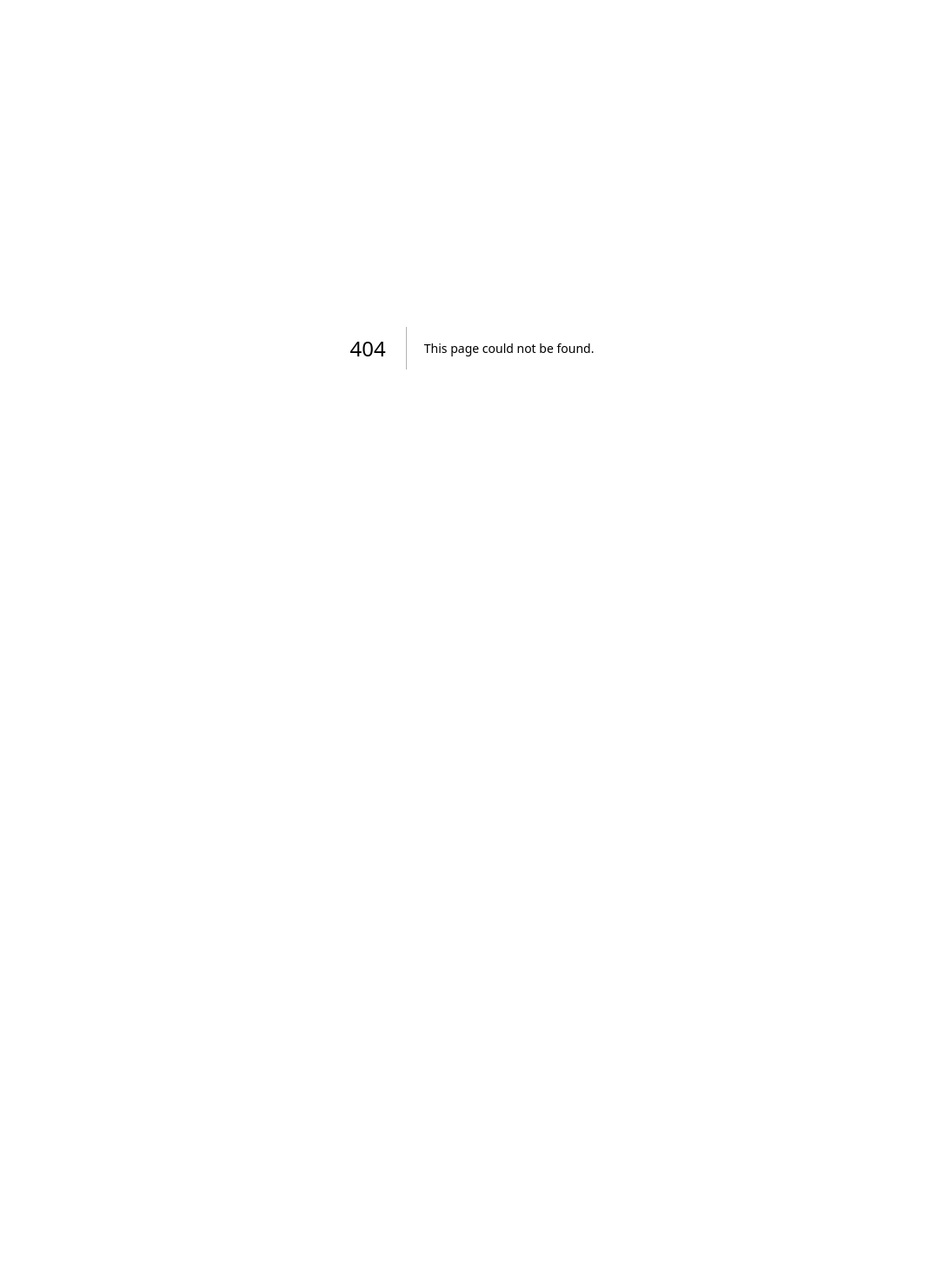
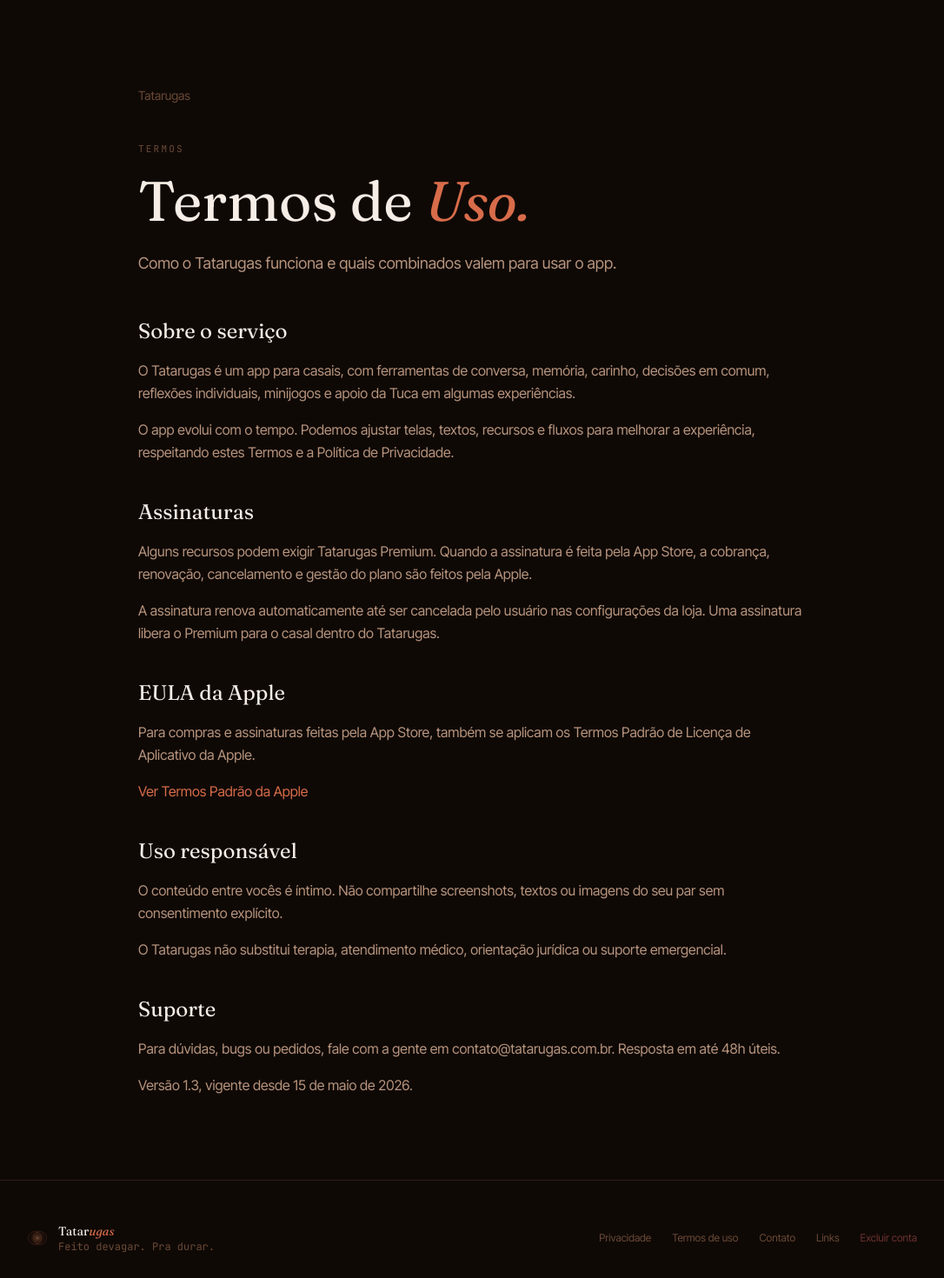
Before and after one commit to guiChehade/tatarugas-site, a Next.js app: page /terms in a window 1280 px wide. Before the commit this address had no page. Shown: the top 1470 px of the page at 87% size, without its empty margins (97-1183 px from the left). Before the commit the page ends 800 px from the top, so only its background shows below. Built offline with nearby package versions, Linux system fonts and the light colour scheme.

Commit message:
fix: publish legal pages

```diff
--- /dev/null
+++ b/app/privacy/page.tsx
@@ -0,0 +1,85 @@
+import type { Metadata } from "next";
+import { Footer } from "@/components/Footer";
+
+export const metadata: Metadata = {
+  title: "Política de Privacidade | Tatarugas",
+  description:
+    "Como o Tatarugas trata dados, privacidade, imagens, mensagens e exclusão de conta.",
+};
+
+const sections = [
+  {
+    title: "O que coletamos",
+    paragraphs: [
+      "Dados que você escreve ou adiciona no app: respostas, diário, carinhos, cápsulas, humor, conversa, imagens, memórias, planos e movimentos dos minijogos.",
+      "Dados básicos do perfil: nome, email, foto opcional, dados opcionais de nascimento e informações necessárias para manter sua conta e seu relacionamento no app.",
+    ],
+  },
+  {
+    title: "Privado e compartilhado",
+    paragraphs: [
+      "Conteúdos privados, como seu diário e algumas reflexões individuais, ficam visíveis só para você.",
+      "Conteúdos compartilhados, como carinhos enviados, planos, cápsulas abertas, conversa, imagens e jogos cooperativos, ficam disponíveis para o casal.",
+    ],
+  },
+  {
+    title: "IA e operadores técnicos",
+    paragraphs: [
+      "Algumas funções da Tuca usam provedores de IA apenas quando necessário para gerar reflexões, sugestões ou devolutivas. Não vendemos dados e não usamos conteúdo íntimo para anúncios.",
+      "Usamos provedores técnicos como Supabase, Expo, Apple, Google, PostHog, Sentry, Anthropic e OpenAI para autenticação, banco, storage, notificações, estabilidade, telemetria opcional e recursos de IA.",
+    ],
+  },
+  {
+    title: "Exclusão e suporte",
+    paragraphs: [
+      "Você pode excluir sua conta em Perfil > Conta > Excluir conta. Em alguns conteúdos compartilhados, o que já foi entregue ao par pode continuar visível para ele.",
+      "Dúvidas ou pedidos especiais podem ser enviados para contato@tatarugas.com.br.",
+    ],
+  },
+];
+
+export default function PrivacyPage() {
+  return (
+    <>
+      <main className="min-h-screen px-6 py-16 md:py-24">
+        <article className="mx-auto max-w-3xl">
+          <a
+            href="/"
+            className="text-sm text-text-dim hover:text-text-secondary transition-colors"
+          >
+            Tatarugas
+          </a>
+
+          <header className="mt-10 mb-12">
+            <p className="font-mono text-[11px] text-text-dim tracking-[0.2em] uppercase mb-4">
+              Privacidade
+            </p>
+            <h1 className="font-display text-[clamp(2.2rem,6vw,4rem)] leading-[1.05] text-text-primary">
+              Política de <em className="text-ember">Privacidade.</em>
+            </h1>
+            <p className="mt-6 text-text-secondary text-lg leading-relaxed">
+              O que a gente guarda, como usa e como você pede para apagar.
+              Versão 1.5, vigente desde 28 de maio de 2026.
+            </p>
+          </header>
+
+          <div className="space-y-10">
+            {sections.map((section) => (
+              <section key={section.title}>
+                <h2 className="font-display text-2xl text-text-primary mb-4">
+                  {section.title}
+                </h2>
+                <div className="space-y-4 text-text-secondary leading-relaxed">
+                  {section.paragraphs.map((paragraph) => (
+                    <p key={paragraph}>{paragraph}</p>
+                  ))}
+                </div>
+              </section>
+            ))}
+          </div>
+        </article>
+      </main>
+      <Footer />
+    </>
+  );
+}
--- /dev/null
+++ b/app/terms/page.tsx
@@ -0,0 +1,102 @@
+import type { Metadata } from "next";
+import { Footer } from "@/components/Footer";
+
+export const metadata: Metadata = {
+  title: "Termos de Uso | Tatarugas",
+  description:
+    "Termos de uso do Tatarugas e EULA aplicável a compras e assinaturas pela App Store.",
+};
+
+const sections = [
+  {
+    title: "Sobre o serviço",
+    paragraphs: [
+      "O Tatarugas é um app para casais, com ferramentas de conversa, memória, carinho, decisões em comum, reflexões individuais, minijogos e apoio da Tuca em algumas experiências.",
+      "O app evolui com o tempo. Podemos ajustar telas, textos, recursos e fluxos para melhorar a experiência, respeitando estes Termos e a Política de Privacidade.",
+    ],
+  },
+  {
+    title: "Assinaturas",
+    paragraphs: [
+      "Alguns recursos podem exigir Tatarugas Premium. Quando a assinatura é feita pela App Store, a cobrança, renovação, cancelamento e gestão do plano são feitos pela Apple.",
+      "A assinatura renova automaticamente até ser cancelada pelo usuário nas configurações da loja. Uma assinatura libera o Premium para o casal dentro do Tatarugas.",
+    ],
+  },
+  {
+    title: "EULA da Apple",
+    paragraphs: [
+      "Para compras e assinaturas feitas pela App Store, também se aplicam os Termos Padrão de Licença de Aplicativo da Apple.",
+    ],
+  },
+  {
+    title: "Uso responsável",
+    paragraphs: [
+      "O conteúdo entre vocês é íntimo. Não compartilhe screenshots, textos ou imagens do seu par sem consentimento explícito.",
+      "O Tatarugas não substitui terapia, atendimento médico, orientação jurídica ou suporte emergencial.",
+    ],
+  },
+  {
+    title: "Suporte",
+    paragraphs: [
+      "Para dúvidas, bugs ou pedidos, fale com a gente em contato@tatarugas.com.br. Resposta em até 48h úteis.",
+      "Versão 1.3, vigente desde 15 de maio de 2026.",
+    ],
+  },
+];
+
+export default function TermsPage() {
+  return (
+    <>
+      <main className="min-h-screen px-6 py-16 md:py-24">
+        <article className="mx-auto max-w-3xl">
+          <a
+            href="/"
+            className="text-sm text-text-dim hover:text-text-secondary transition-colors"
+          >
+            Tatarugas
+          </a>
+
+          <header className="mt-10 mb-12">
+            <p className="font-mono text-[11px] text-text-dim tracking-[0.2em] uppercase mb-4">
+              Termos
+            </p>
+            <h1 className="font-display text-[clamp(2.2rem,6vw,4rem)] leading-[1.05] text-text-primary">
+              Termos de <em className="text-ember">Uso.</em>
+            </h1>
+            <p className="mt-6 text-text-secondary text-lg leading-relaxed">
+              Como o Tatarugas funciona e quais combinados valem para usar o app.
+            </p>
+          </header>
+
+          <div className="space-y-10">
+            {sections.map((section) => (
+              <section key={section.title}>
+                <h2 className="font-display text-2xl text-text-primary mb-4">
+                  {section.title}
+                </h2>
+                <div className="space-y-4 text-text-secondary leading-relaxed">
+                  {section.paragraphs.map((paragraph) => (
+                    <p key={paragraph}>{paragraph}</p>
+                  ))}
+                  {section.title === "EULA da Apple" ? (
+                    <p>
+                      <a
+                        href="https://www.apple.com/legal/internet-services/itunes/dev/stdeula/"
+                        className="text-ember hover:text-[#F2B07B] transition-colors"
+                        target="_blank"
+                        rel="noopener noreferrer"
+                      >
+                        Ver Termos Padrão da Apple
+                      </a>
+                    </p>
+                  ) : null}
+                </div>
+              </section>
+            ))}
+          </div>
+        </article>
+      </main>
+      <Footer />
+    </>
+  );
+}
--- a/components/Footer.tsx
+++ b/components/Footer.tsx
@@ -28,13 +28,13 @@
 
           <nav className="flex flex-wrap gap-x-6 gap-y-2 text-xs text-text-dim">
             <a
-              href="https://tatarugas.com.br/privacy.html"
+              href="https://tatarugas.com.br/privacy/"
               className="hover:text-text-secondary transition-colors duration-200 cursor-pointer"
             >
               Privacidade
             </a>
             <a
-              href="https://tatarugas.com.br/terms.html"
+              href="https://tatarugas.com.br/terms/"
               className="hover:text-text-secondary transition-colors duration-200 cursor-pointer"
             >
               Termos de uso
--- a/components/PrivacySection.tsx
+++ b/components/PrivacySection.tsx
@@ -61,13 +61,13 @@
 
               <div className="flex flex-wrap gap-3">
                 <a
-                  href="https://tatarugas.com.br/privacy.html"
+                  href="https://tatarugas.com.br/privacy/"
                   className="text-sm text-text-dim hover:text-text-secondary border border-bg-border hover:border-bg-border/60 px-4 py-2 rounded-full transition-all duration-200 cursor-pointer"
                 >
                   Política de privacidade
                 </a>
                 <a
-                  href="https://tatarugas.com.br/terms.html"
+                  href="https://tatarugas.com.br/terms/"
                   className="text-sm text-text-dim hover:text-text-secondary border border-bg-border hover:border-bg-border/60 px-4 py-2 rounded-full transition-all duration-200 cursor-pointer"
                 >
                   Termos de uso
```
Also changed, not shown: 10 other files (tests, documents, lock files or other folders).
